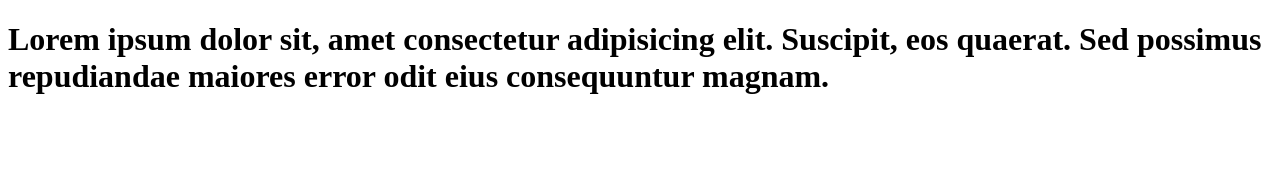
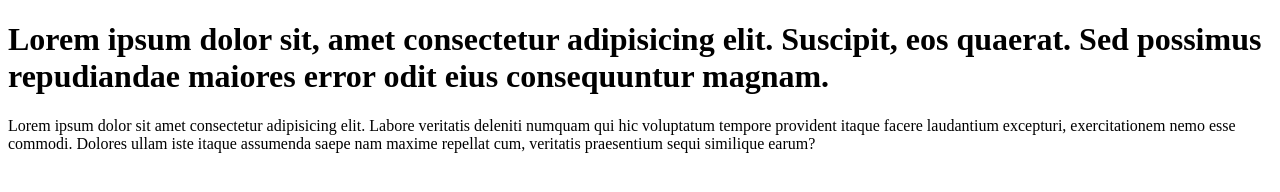
Before and after one commit to mukhriddin-dev/NT74-TEAM, a plain HTML site: page index.html in a window 1280 px wide. Drawn offline with Linux system fonts and the light colour scheme.

Commit message:
second version

```diff
--- a/index.html
+++ b/index.html
@@ -8,5 +8,6 @@
 </head>
 <body>
    <h1>Lorem ipsum dolor sit, amet consectetur adipisicing elit. Suscipit, eos quaerat. Sed possimus repudiandae maiores error odit eius consequuntur magnam.</h1>
+   <p>Lorem ipsum dolor sit amet consectetur adipisicing elit. Labore veritatis deleniti numquam qui hic voluptatum tempore provident itaque facere laudantium excepturi, exercitationem nemo esse commodi. Dolores ullam iste itaque assumenda saepe nam maxime repellat cum, veritatis praesentium sequi similique earum?</p>
 </body>
 </html>
```
